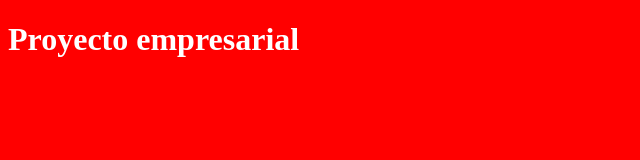
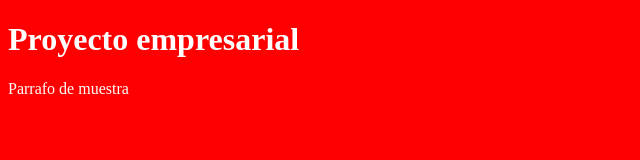
Before and after one commit to josuelopez-dev/CursoGit, a plain HTML site: page index.html in a window 1280 px wide. Shown: the whole page, without its empty margins (0-640 px from the left). Drawn offline with Linux system fonts and the light colour scheme.

Commit message:
Update index.html

```diff
--- a/index.html
+++ b/index.html
@@ -9,5 +9,6 @@
   </head>
   <body>
     <h1>Proyecto empresarial</h1>
+    <p>Parrafo de muestra</p>
   </body>
 </html>
```
